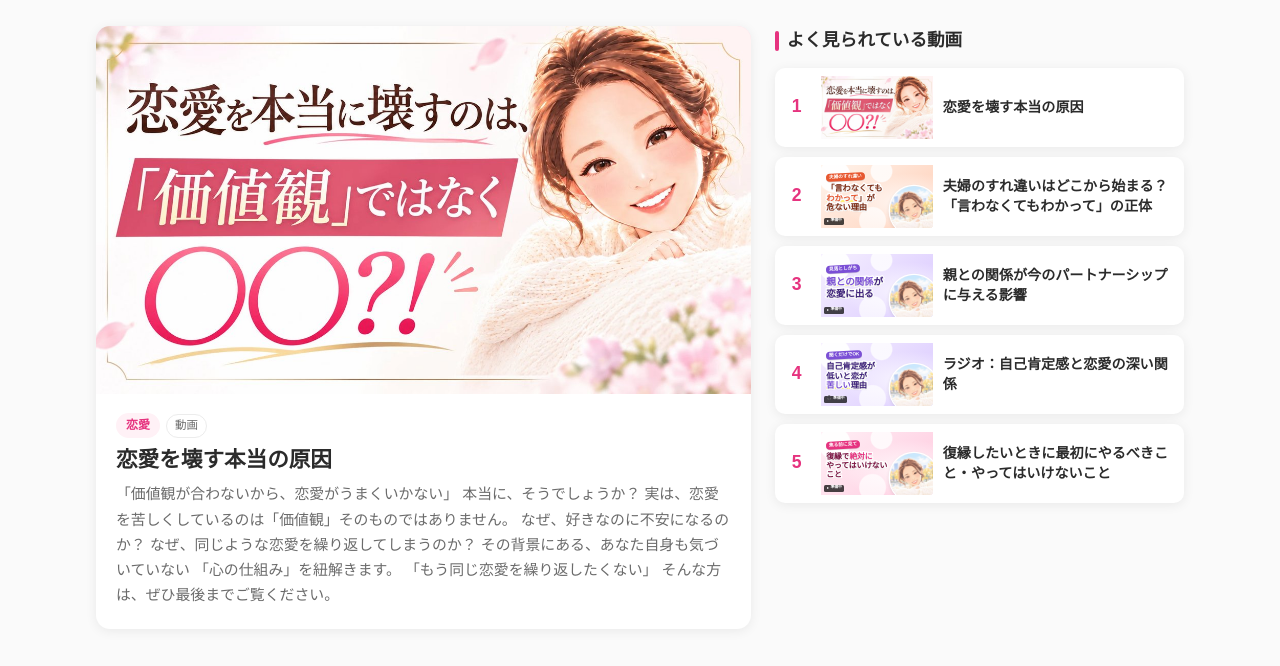
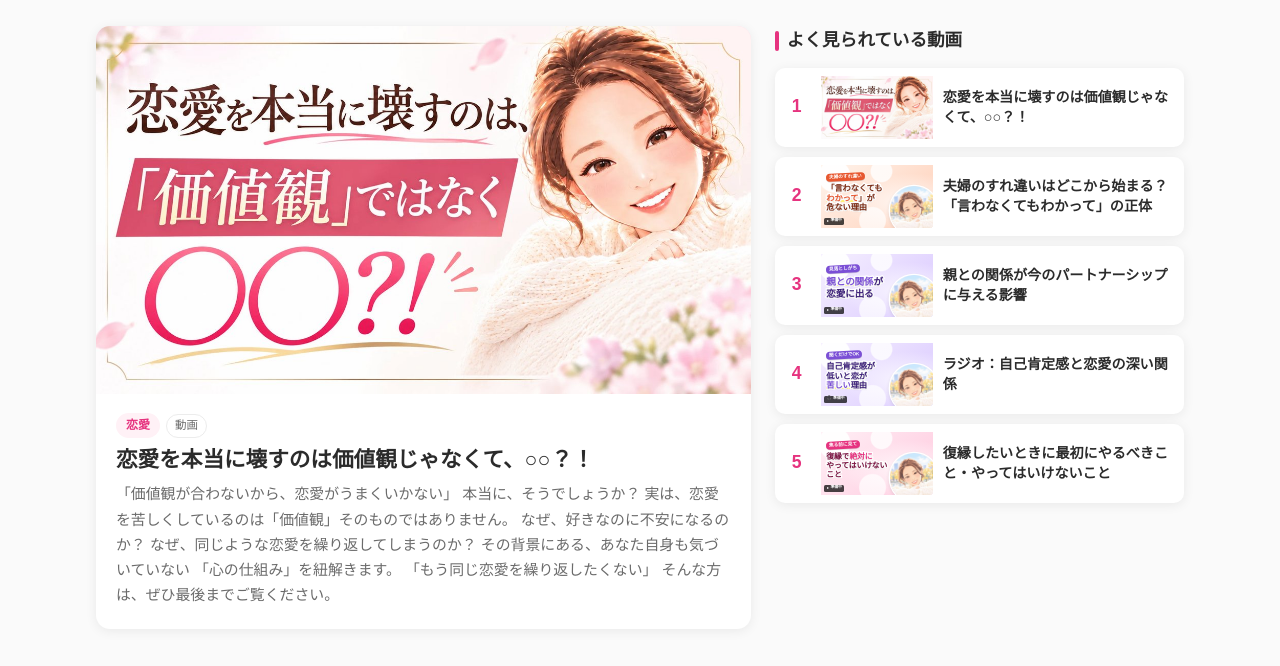
Before and after one commit to eriko05/eriko1011-media, a plain HTML site: page index.html in a window 1280 px wide. Shown: the part 120-786 px from the top of the page. Drawn offline with Linux system fonts and the light colour scheme; a web font is replaced by a local one.

Commit message:
1本目の動画のタイトルを「恋愛を本当に壊すのは価値観じゃなくて、○○？！」に変更
Co-Authored-By: Claude Opus 5.5 <noreply@anthropic.com>
Claude-Session: https://claude.ai/code/session_01BjLkNFpZQDyYeC2jtPT9mX

```diff
--- a/index.html
+++ b/index.html
@@ -189,7 +189,7 @@ const ITEMS = [
     kicker:"よく聞くけど…", catch:"「思考が\n**現実化**する」\nって本当？",
     desc:"「思考が現実化する」という言葉、聞いたことはありませんか？\n\nポジティブに考えようとしても、なぜか同じ悩みを繰り返してしまう。\nその背景には、子どもの頃の経験から生まれた、自分でも気づいていない**「心のクセ」**があります。\n\n思考と現実の本当の関係を、わかりやすく解説します。",
     url:"https://youtu.be/iP4mTyXjohw" },
-  { title:"恋愛を壊す本当の原因",
+  { title:"恋愛を本当に壊すのは価値観じゃなくて、○○？！",
     category:"恋愛", type:"動画", duration:"", featured:true,
     kicker:"まさか私も…？", catch:"恋愛を**壊す**\n本当の原因",
     desc:"「価値観が合わないから、恋愛がうまくいかない」\n\n本当に、そうでしょうか？\n\n実は、恋愛を苦しくしているのは「価値観」そのものではありません。\n\nなぜ、好きなのに不安になるのか？\nなぜ、同じような恋愛を繰り返してしまうのか？\n\nその背景にある、あなた自身も気づいていない\n**「心の仕組み」**を紐解きます。\n\n「もう同じ恋愛を繰り返したくない」\nそんな方は、ぜひ最後までご覧ください。",
```
